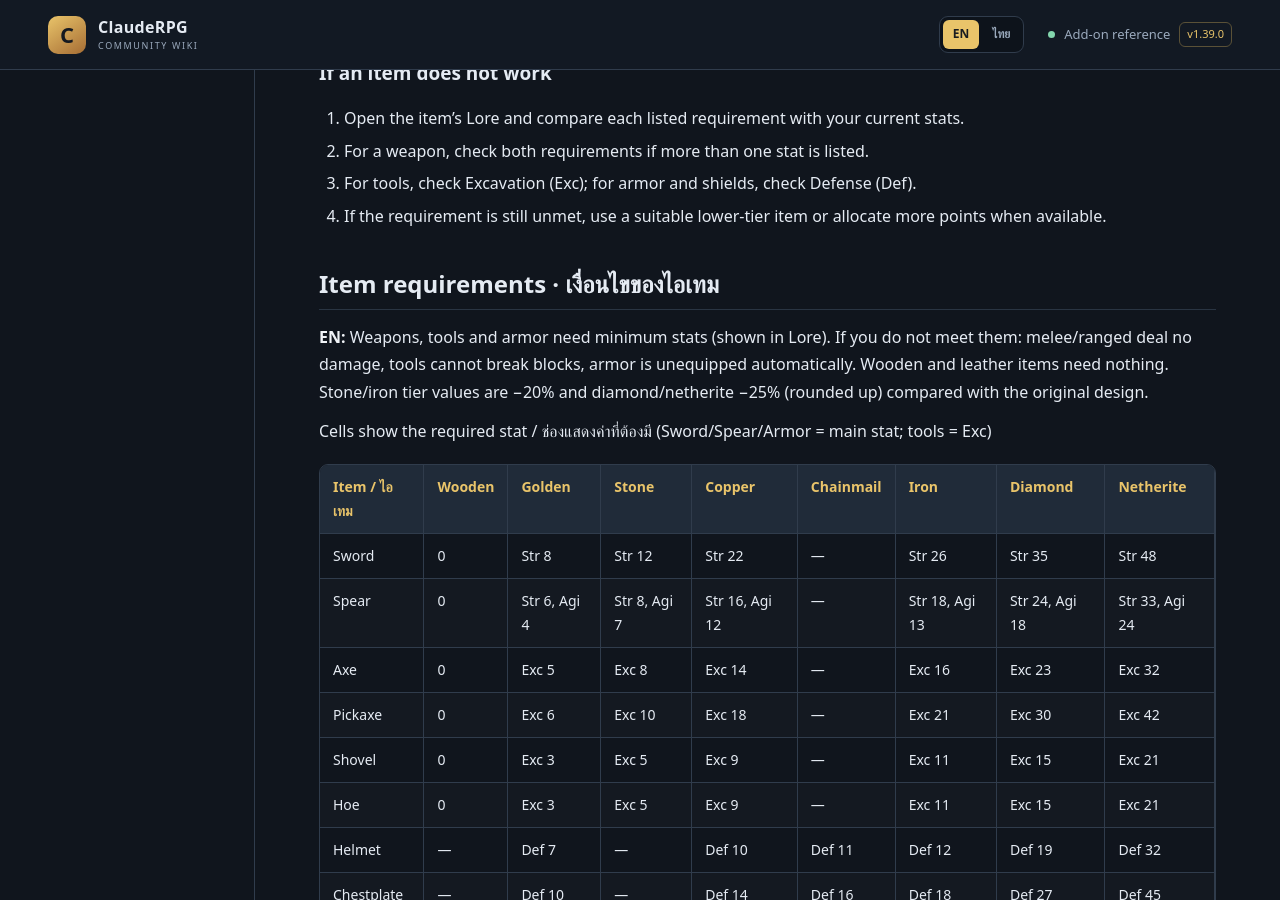
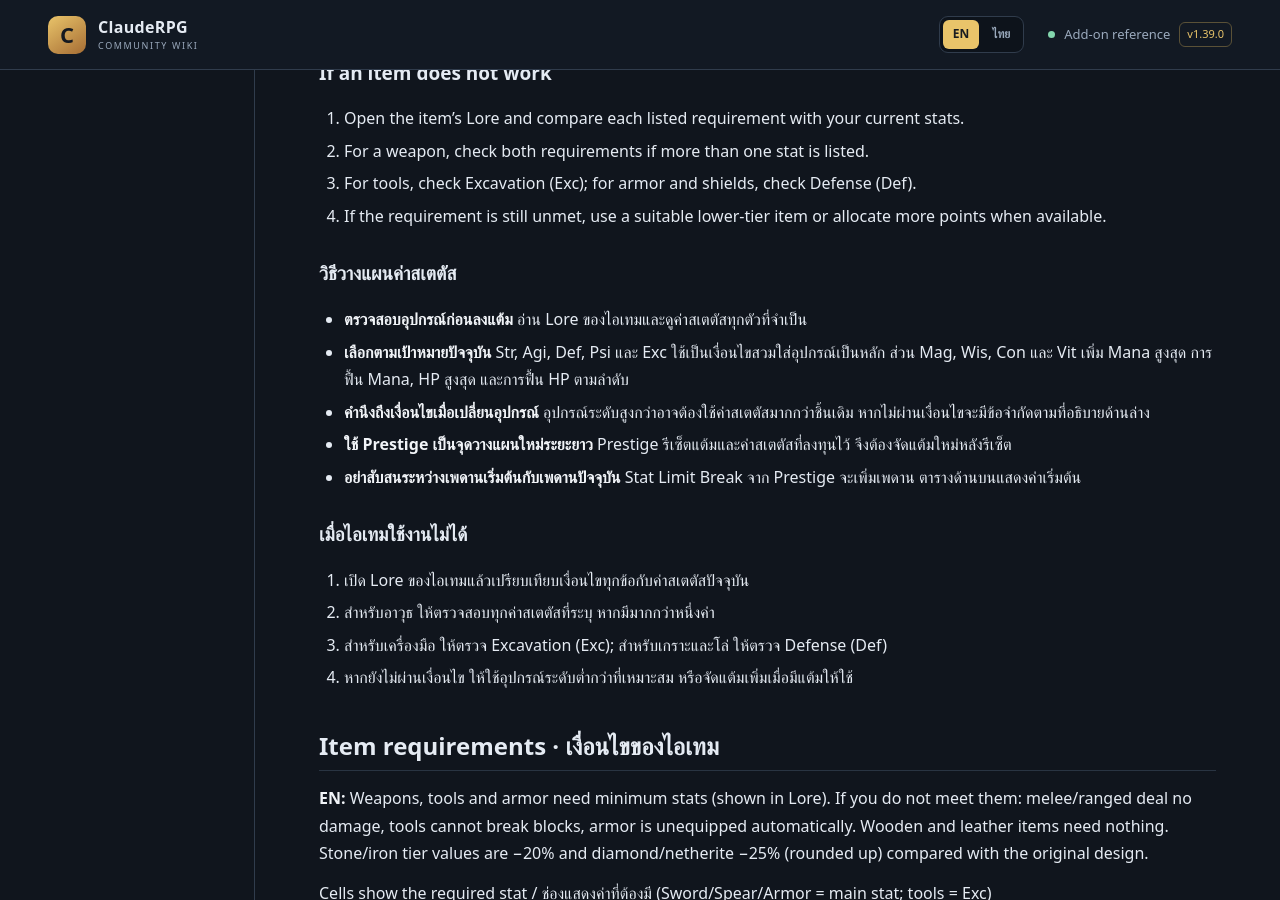
Before and after one commit to miniTorch25/ClaudeRPG-Wiki-V2, a Jekyll site: the page built from Stats.md, in a window 1280 px wide and 900 px high, scrolled down 1539 px. Built offline with Jekyll 4.4.1, drawn with Linux system fonts in a browser that asks for light colours; our own code applies the rules of GitHub Pages for plain Markdown files.

Commit message:
Add Thai stats planning and troubleshooting guidance

```diff
--- a/Stats.md
+++ b/Stats.md
@@ -51,6 +51,24 @@
 
 
 
+**TH:** ใช้แต้มในเมนู **Stats Book (Status)** เพดานเพิ่มตาม Prestige (Stat Limit Break) การรีเซ็ตคืนแต้มที่ใช้ทั้งหมด
+
+### วิธีวางแผนค่าสเตตัส
+
+- **ตรวจสอบอุปกรณ์ก่อนลงแต้ม** อ่าน Lore ของไอเทมและดูค่าสเตตัสทุกตัวที่จำเป็น
+- **เลือกตามเป้าหมายปัจจุบัน** Str, Agi, Def, Psi และ Exc ใช้เป็นเงื่อนไขสวมใส่อุปกรณ์เป็นหลัก ส่วน Mag, Wis, Con และ Vit เพิ่ม Mana สูงสุด การฟื้น Mana, HP สูงสุด และการฟื้น HP ตามลำดับ
+- **คำนึงถึงเงื่อนไขเมื่อเปลี่ยนอุปกรณ์** อุปกรณ์ระดับสูงกว่าอาจต้องใช้ค่าสเตตัสมากกว่าชิ้นเดิม หากไม่ผ่านเงื่อนไขจะมีข้อจำกัดตามที่อธิบายด้านล่าง
+- **ใช้ Prestige เป็นจุดวางแผนใหม่ระยะยาว** Prestige รีเซ็ตแต้มและค่าสเตตัสที่ลงทุนไว้ จึงต้องจัดแต้มใหม่หลังรีเซ็ต
+- **อย่าสับสนระหว่างเพดานเริ่มต้นกับเพดานปัจจุบัน** Stat Limit Break จาก Prestige จะเพิ่มเพดาน ตารางด้านบนแสดงค่าเริ่มต้น
+
+### เมื่อไอเทมใช้งานไม่ได้
+
+1. เปิด Lore ของไอเทมแล้วเปรียบเทียบเงื่อนไขทุกข้อกับค่าสเตตัสปัจจุบัน
+2. สำหรับอาวุธ ให้ตรวจสอบทุกค่าสเตตัสที่ระบุ หากมีมากกว่าหนึ่งค่า
+3. สำหรับเครื่องมือ ให้ตรวจ Excavation (Exc); สำหรับเกราะและโล่ ให้ตรวจ Defense (Def)
+4. หากยังไม่ผ่านเงื่อนไข ให้ใช้อุปกรณ์ระดับต่ำกว่าที่เหมาะสม หรือจัดแต้มเพิ่มเมื่อมีแต้มให้ใช้
+
+
 
 ## Item requirements · เงื่อนไขของไอเทม
 
```
